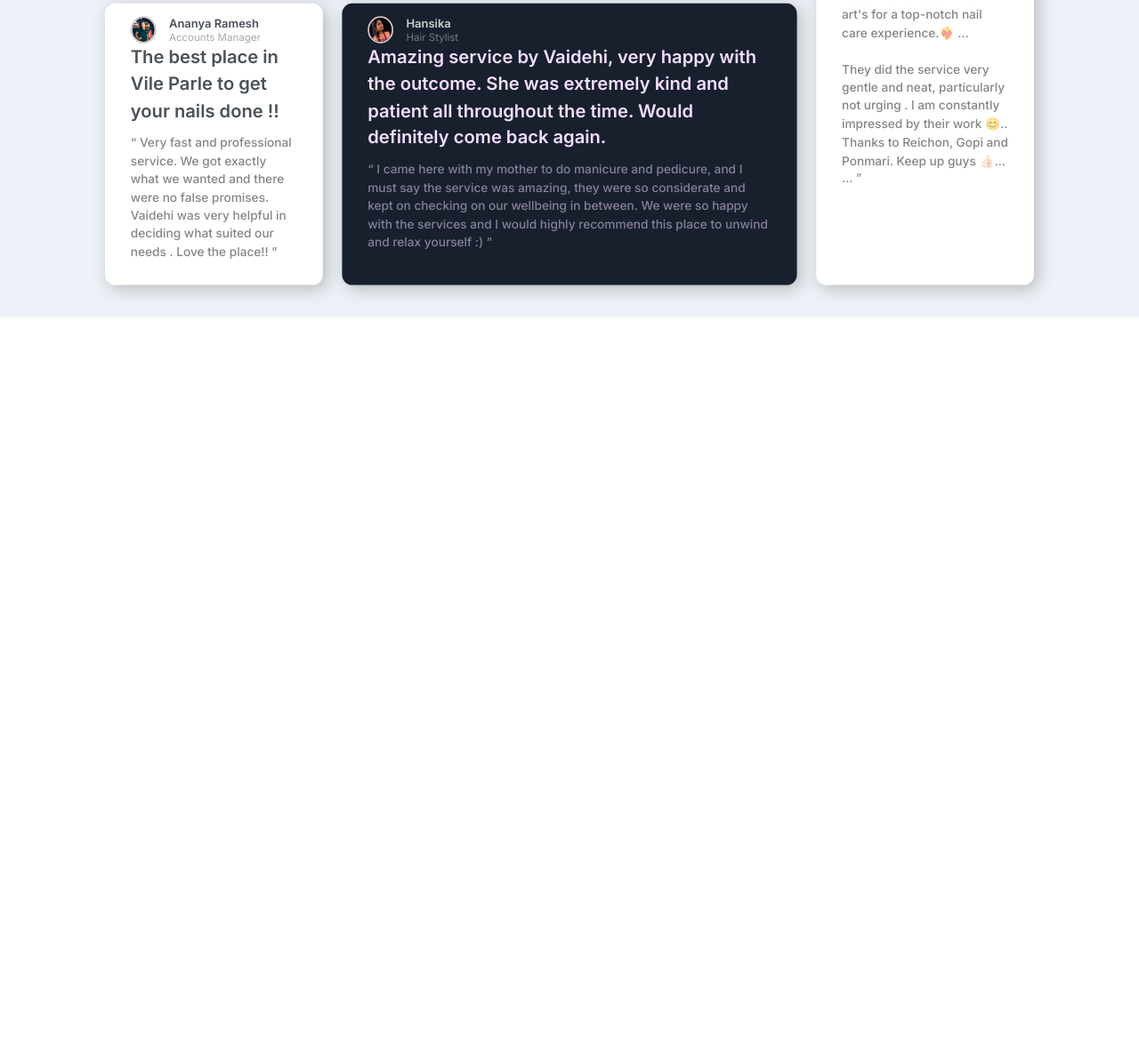
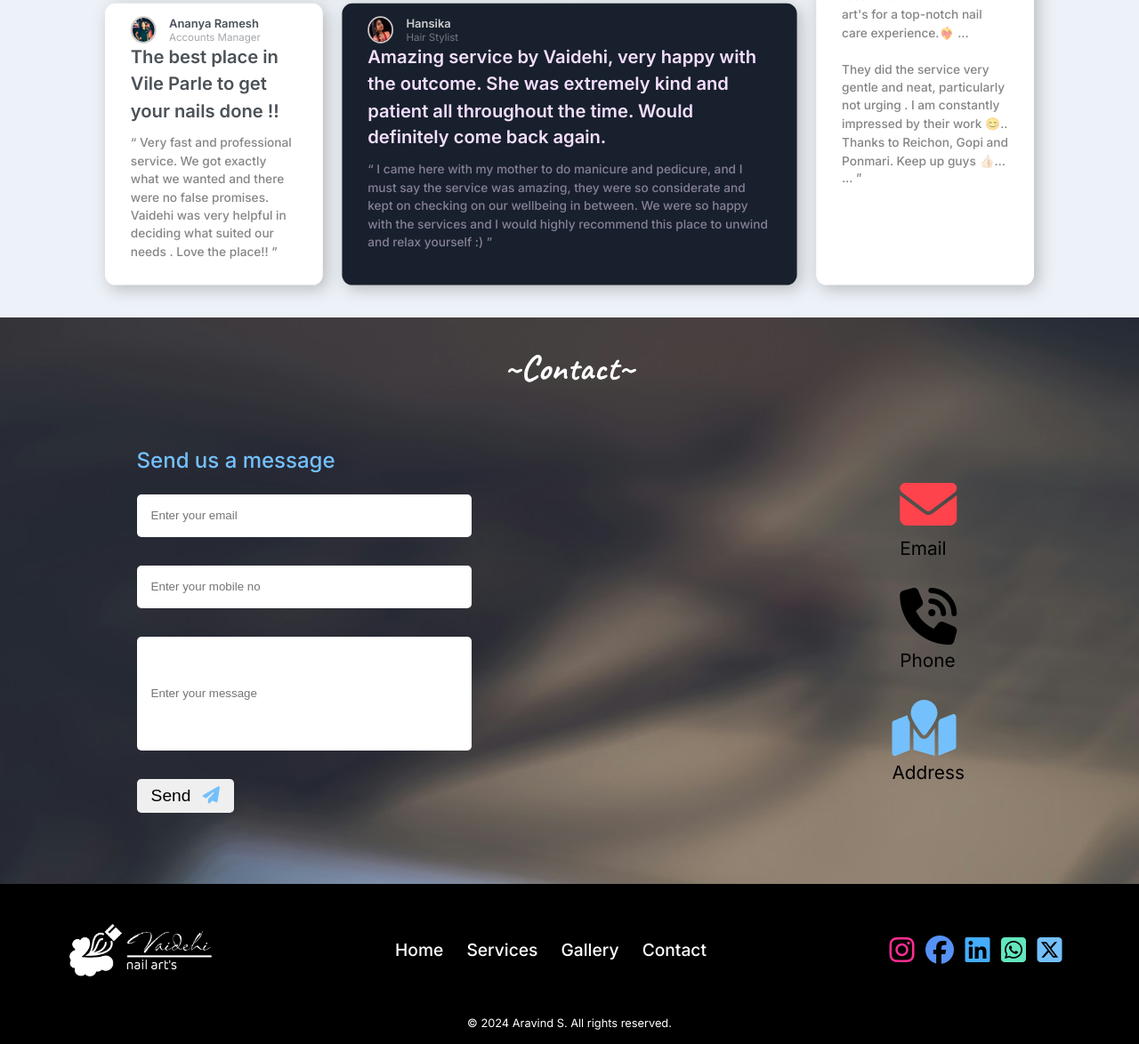
Before and after one commit to sportivearavind/JavaScript_Projects, a plain HTML site: page Vaidehi/index.html in a window 1280 px wide. Shown: the part 3054-4228 px from the top of the page at 89% size. Before the commit the page ends 3411 px from the top, so only its background shows below. Drawn offline with Linux system fonts and the light colour scheme.

Commit message:
feat: contact and footer section completed

```diff
--- a/Vaidehi/app.js
+++ b/Vaidehi/app.js
@@ -0,0 +1,6 @@
+document.querySelector("#contact-form").addEventListener("submit", (e) => {
+  e.preventDefault();
+  e.target.elements.name.value = "";
+  e.target.elements.email.value = "";
+  e.target.elements.message.value = "";
+});
--- a/Vaidehi/index.html
+++ b/Vaidehi/index.html
@@ -232,5 +232,66 @@
         </div>
     </div>
 
+    <div class="contact" id="contact">
+        <h2 class="section-header" style="color: white;">~Contact~</h2>
+        <div class="contact-container">
+            <div class="contact-form">
+                <h4 style="color: #74c0fc;">Send us a message</h4>
+                <form >
+
+                    <input type="email" placeholder="Enter your email" id="email">
+                    <br>
+
+                    <input type="text" placeholder="Enter your mobile no" id="mobile">
+                    <br>
+
+                    <input type="text" placeholder="Enter your message" id="msg">
+                    <br>
+                    <button type="submit">Send <i class="fa-solid fa-paper-plane" style="color: #74C0FC;"></i></button>
+                </form>
+            </div>
+            <div class="contact-socials">
+                <div class="social-icon email-icon">
+                    <i class="fa-solid fa-envelope" style="color: #fe434d;"></i>
+                    <p>Email</p>
+                </div>
+                <div class="social-icon phone-icon">
+                    <i class="fa-solid fa-phone-volume fa-fade"></i>
+                    <p>Phone</p>
+                </div>
+                <div class="social-icon address-icon">
+                    <i class="fa-solid fa-map-location" style="color: #74C0FC;"></i>
+                    <p>Address</p>
+                </div>
+            </div>
+        </div>
+    </div>
+
+    <footer class="footer" id="footer">
+        <div class="footer-container">
+            <div class="footer-logo">
+                <img src="images/logo.png" alt="">
+            </div>
+            <ul class="menu-links">
+                <li><a href="#">Home</a></li>
+                <li><a href="#services">Services</a></li>
+                <li><a href="#gallery">Gallery</a></li>
+                <li><a href="#">Contact</a></li>
+            </ul>
+            <div class="socials">
+                <i class="fa-brands fa-instagram" style="color: #ff2e93;"></i>
+                <i class="fa-brands fa-facebook" style="color: #5691f5;"></i>
+                <i class="fa-brands fa-linkedin" style="color: #44adfd;"></i>
+                <i class="fa-brands fa-square-whatsapp" style="color: #63E6BE;"></i>
+                <i class="fa-brands fa-square-x-twitter" style="color: #74C0FC;"></i>
+            </div>
+        </div>
+        <div class="copywright">
+            © 2024 Aravind S. All rights reserved.
+        </div>
+    </footer>
+
+
+
 </body>
 </html>
--- a/Vaidehi/style.css
+++ b/Vaidehi/style.css
@@ -305,6 +305,8 @@ nav{
 
 /* testimonial styling starts */
 
+
+
 .testimonials .section-header{
     background: #EDF2F8;
     padding-top: 2rem;
@@ -486,6 +488,141 @@ nav{
 
 /* testimonial styling ends */
 
+/* contact styling starts */
+
+.contact{
+    /* background-color: #f3eef3; */
+    background: url("images/contact-bg-1.jpg");
+    padding-top: 2rem;
+
+}
+
+.contact-container{
+    width: 90%;
+    margin: 2rem auto 0 auto;
+    display: flex;
+    flex-wrap: wrap;
+    flex-direction: row;
+    justify-content: space-around;
+    padding-bottom: 3rem;
+}
+
+.contact-form{
+    width: 60%;
+    /* background-color: #1769ff; */
+}
+
+.contact-form{
+    padding: 2rem;
+}
+
+.contact-form h4{
+    margin-bottom: 1.5rem;
+    font-size: 1.5rem;
+    font-family: "Inter";
+    font-weight: 500;
+}
+
+input{
+    padding: .5rem 1rem;
+    border-radius: 5px;
+    border: none;
+    outline: none;
+    margin-bottom: 2rem;
+    width: 60%;
+    height: 3rem;
+}
+
+input:focus{
+    border: 1px solid #74c0fc;
+}
+
+#msg{
+    height: 8rem;
+}
+
+form button{
+    padding: .5rem 1rem;
+    font-size: 1.2rem;
+    border-radius: .3rem;
+    border: none;
+    transition: .3s ease-in-out;
+    cursor: pointer;
+}
+
+form button:hover{
+    background-color: #ea4c89;
+    color: white;
+    font-weight: 600;
+}
+
+form button i{
+    margin-left: .5rem;
+}
+
+.contact-socials{
+    display: flex;
+    flex-direction: column;
+    /* background-color: #1769ff; */
+    width: 20%;
+    gap: 2rem;
+    justify-content: center;
+    align-items: center;
+    cursor: pointer;
+}
+
+.contact-socials p{
+    font-size: 1.3rem;
+    padding-top: .3rem;
+}
+
+.contact-socials i{
+    font-size: 4rem;
+}
+
+/* contact styling ends */
+
+/* footer styling starts */
+
+footer{
+    height: 180px;
+    padding: 1rem;
+    background-color: black;
+    display: flex;
+    flex-direction: column;
+    justify-content: space-around;
+}
+
+.footer-container{
+    display: flex;
+    flex-direction: row;
+    width: 90%;
+    margin: auto;
+    justify-content: space-between;
+    align-items: center;
+}
+
+.footer-logo {
+    width: 10rem;
+}
+
+
+
+.socials i{
+    font-size: 2rem;
+    cursor: pointer;
+    margin-right: .5rem;
+}
+
+.copywright{
+    color: white;
+    text-align: center;
+    font-size: .8rem;
+    margin-top: 1rem;
+}
+
+/* footer styling ends */
+
 
 /* -----------media queries----------- */
 
```
Also changed, not shown: Vaidehi/images/contact-bg-1.jpg (added), Vaidehi/images/contact-bg-2.jpg (added).
